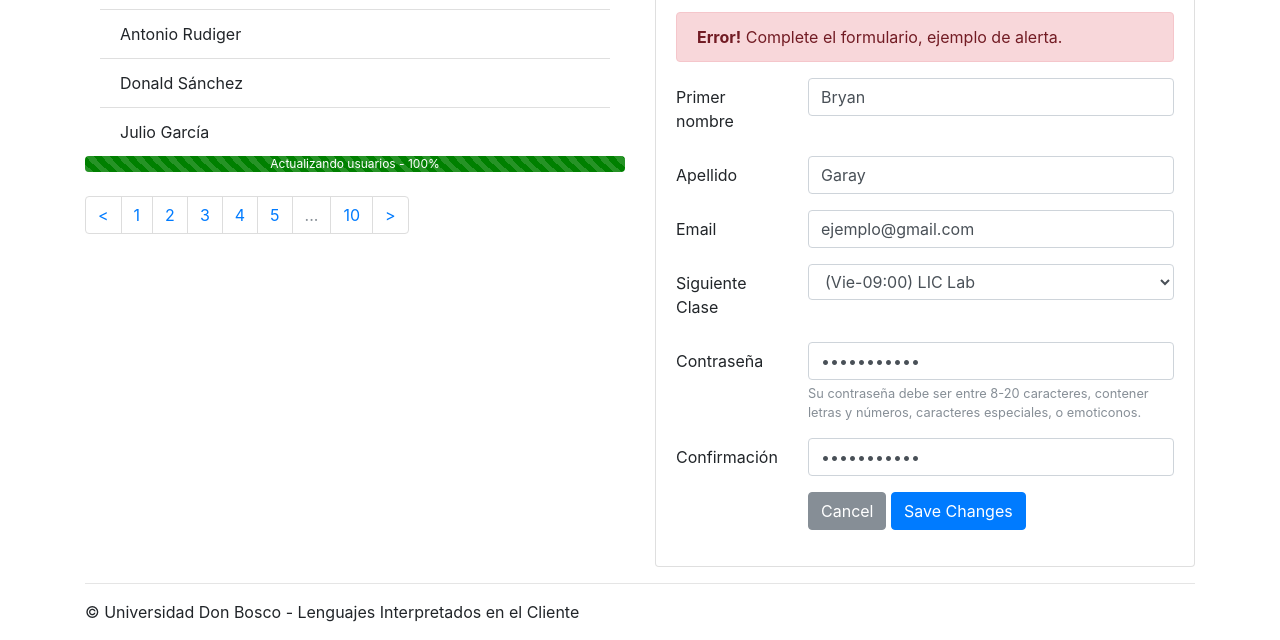
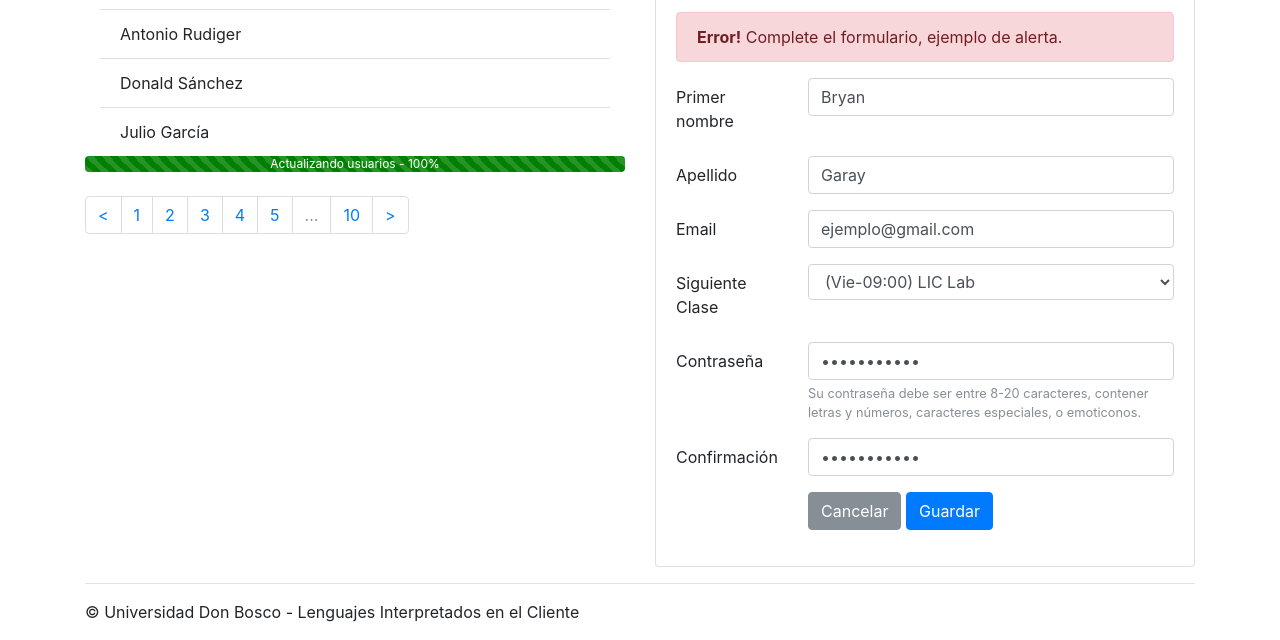
Before and after one commit to Garay01/LIC_GUIA03, a plain HTML site: page Complementaria3/index.html in a window 1280 px wide. Shown: the part 625-1265 px from the top of the page. Drawn offline with nearby package versions, Linux system fonts and the light colour scheme.

Commit message:
Actualiza index.html

```diff
--- a/Complementaria3/index.html
+++ b/Complementaria3/index.html
@@ -231,12 +231,12 @@
                     <input
                       class="btn btn-secondary"
                       type="reset"
-                      value="Cancel"
+                      value="Cancelar"
                     />
                     <input
                       class="btn btn-primary"
                       type="button"
-                      value="Save Changes"
+                      value="Guardar"
                     />
                   </div>
                 </div>
```
